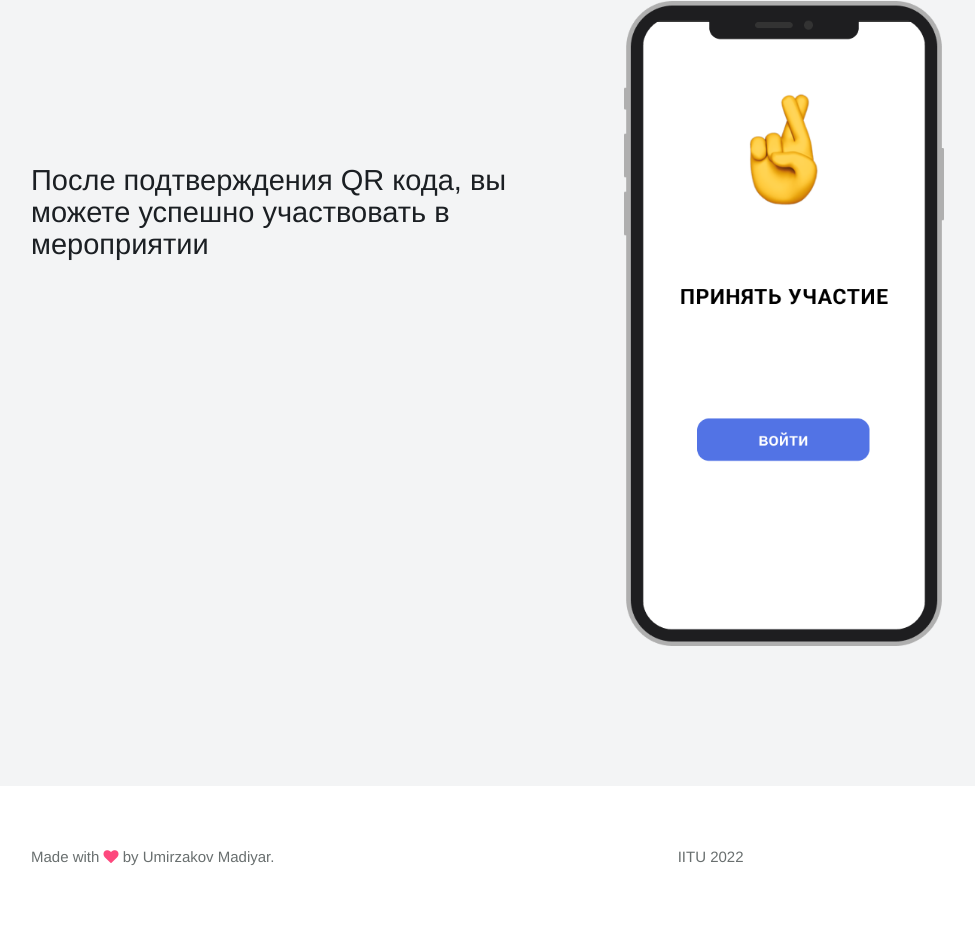
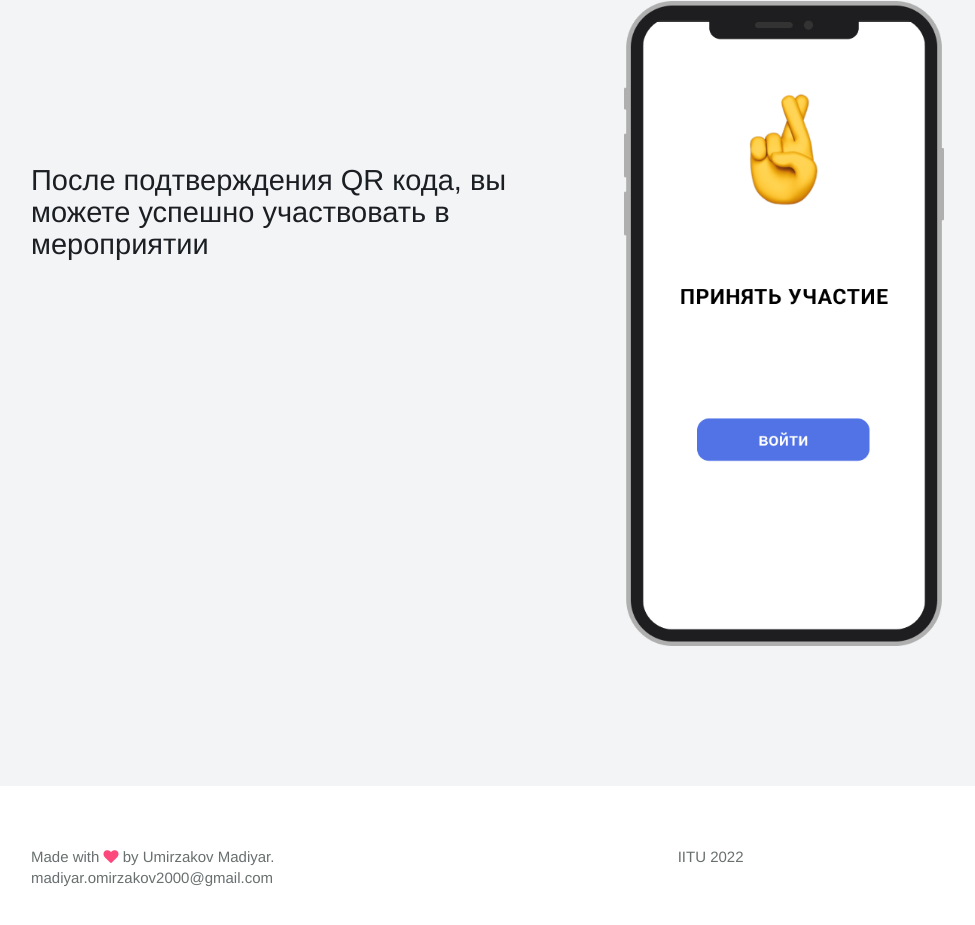
Before and after one commit to omirzakov/kezdesu_landing, a plain HTML site: page index.html in a window 1280 px wide. Shown: the part 3244-4169 px from the top of the page, without its empty margins (139-1114 px from the left). Drawn offline with Linux system fonts and the light colour scheme.

Commit message:
added gmail

```diff
--- a/index.html
+++ b/index.html
@@ -266,7 +266,7 @@
 
             <!-- Footer 1 -->
             <section>
-              <p>Made with <i class="fa fa-heart"></i> by Umirzakov Madiyar.</p>
+              <p>Made with <i class="fa fa-heart"></i> by Umirzakov Madiyar. madiyar.omirzakov2000@gmail.com</p>
             </section>
 
 
```
